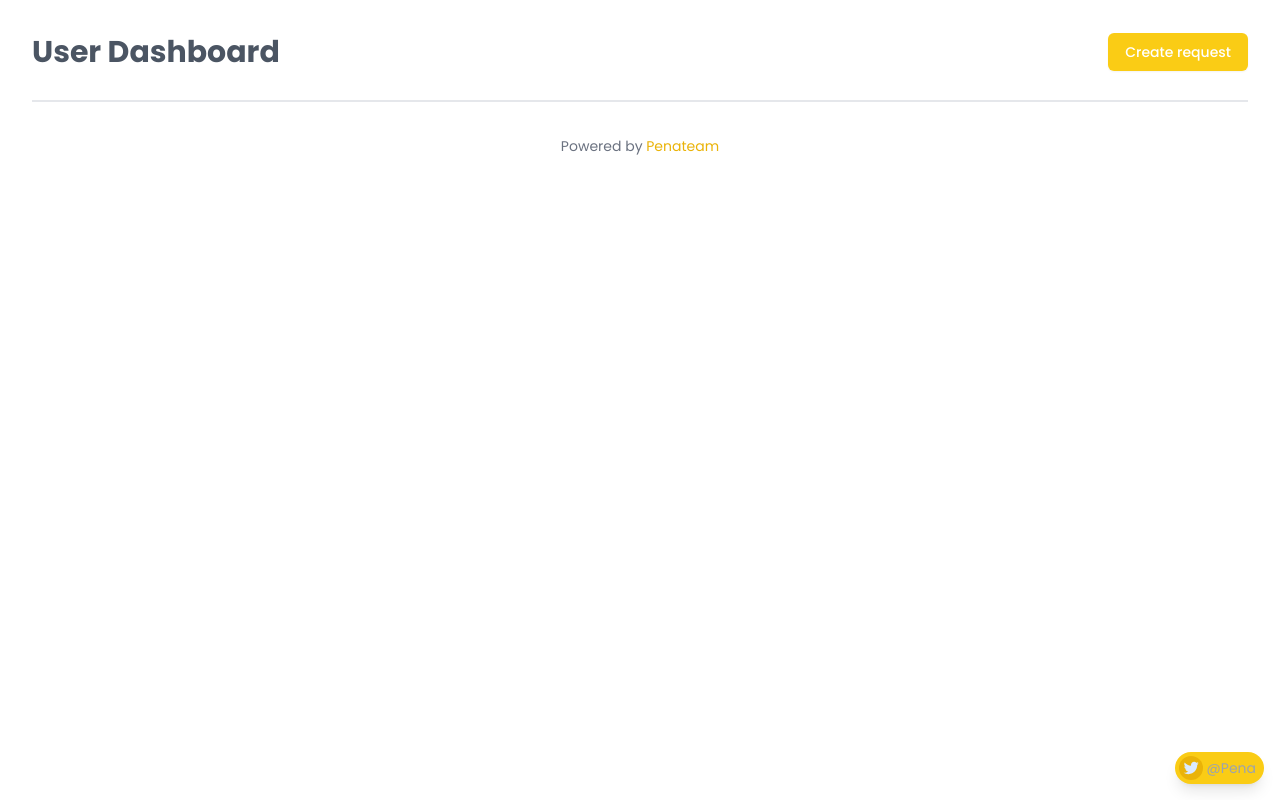
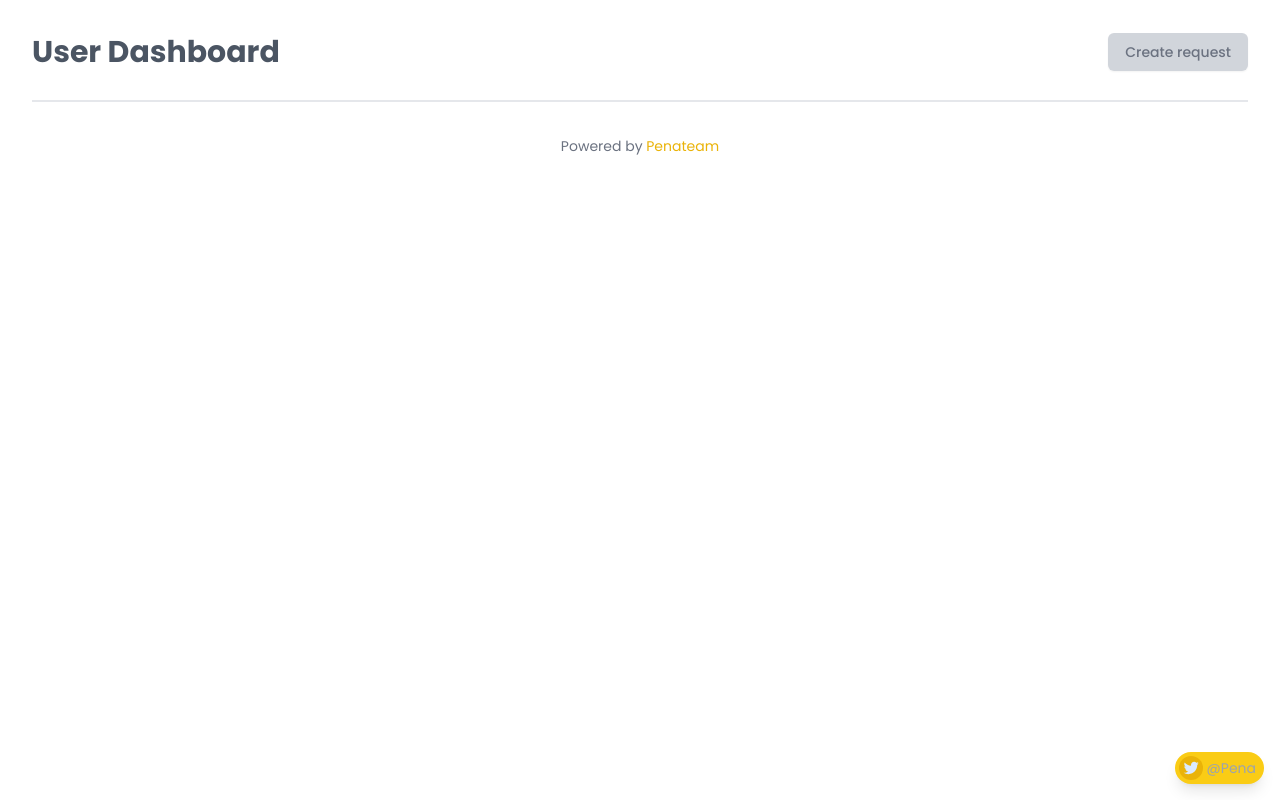
Before and after one commit to pr3b/penateam-old, a Next.js app: page /dashboard/DashboardMainContent in a window 1280 px wide. Built offline with nearby package versions, Linux system fonts and the light colour scheme.

Commit message:
dashboard deactivate button create request

```diff
--- a/pages/dashboard/DashboardMainContent.js
+++ b/pages/dashboard/DashboardMainContent.js
@@ -36,7 +36,8 @@ const DashboardMainContent = ({activeNavItem}) => {
             <span className="lg:ml-3 shadow-sm rounded-md">
               <a
                 href="https://penateam.com/service-requests/submit"
-                className="inline-flex items-center px-4 py-2 border border-transparent text-sm leading-5 font-medium rounded-md text-white bg-yellow-400 hover:bg-yellow-500 focus:outline-none focus:shadow-outline-indigo focus:border-indigo-700 active:bg-yellow-700 transition duration-150 ease-in-out"
+                // className="inline-flex items-center px-4 py-2 border border-transparent text-sm leading-5 font-medium rounded-md text-white bg-yellow-400 hover:bg-yellow-500 focus:outline-none focus:shadow-outline-indigo focus:border-indigo-700 active:bg-yellow-700 transition duration-150 ease-in-out"
+                className="inline-flex items-center px-4 py-2 border border-transparent text-sm leading-5 font-medium rounded-md text-gray-500 bg-gray-300 cursor-not-allowed pointer-events-none"
               >
                 Create request
               </a>
```
